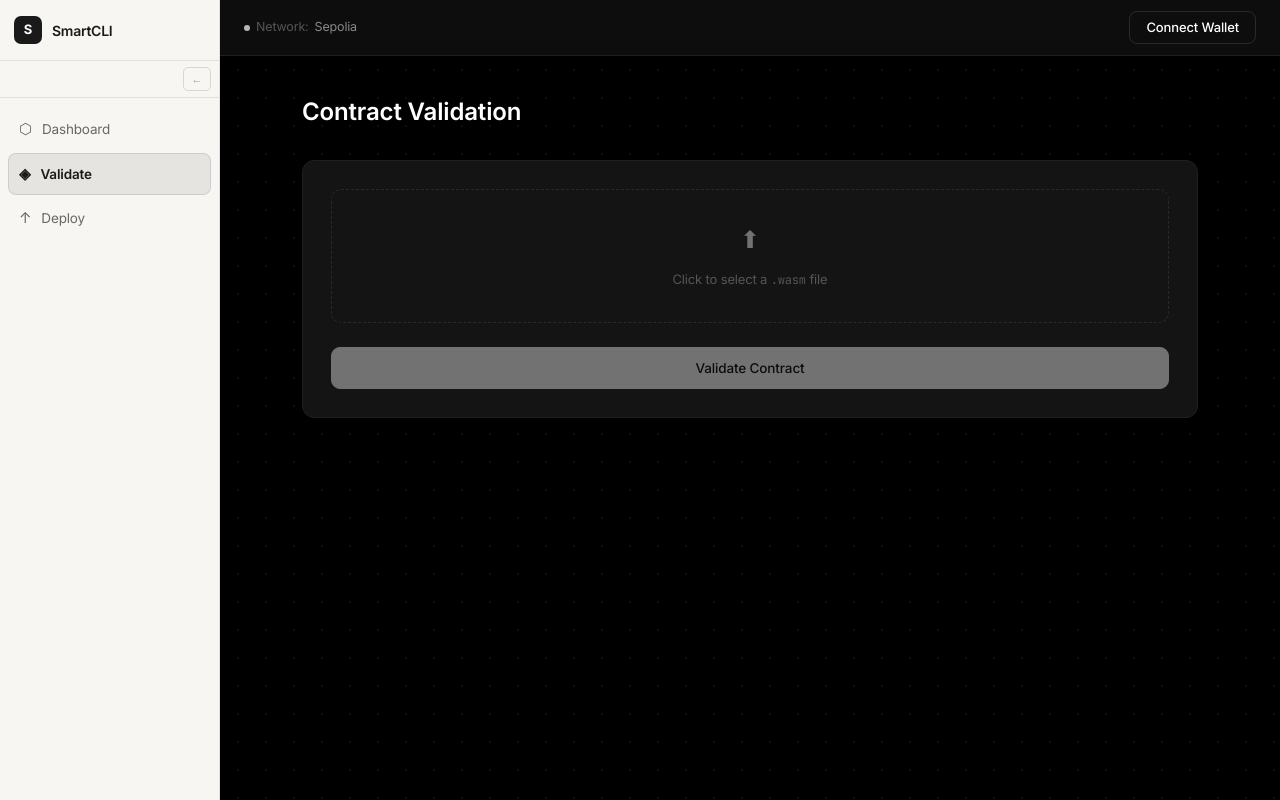
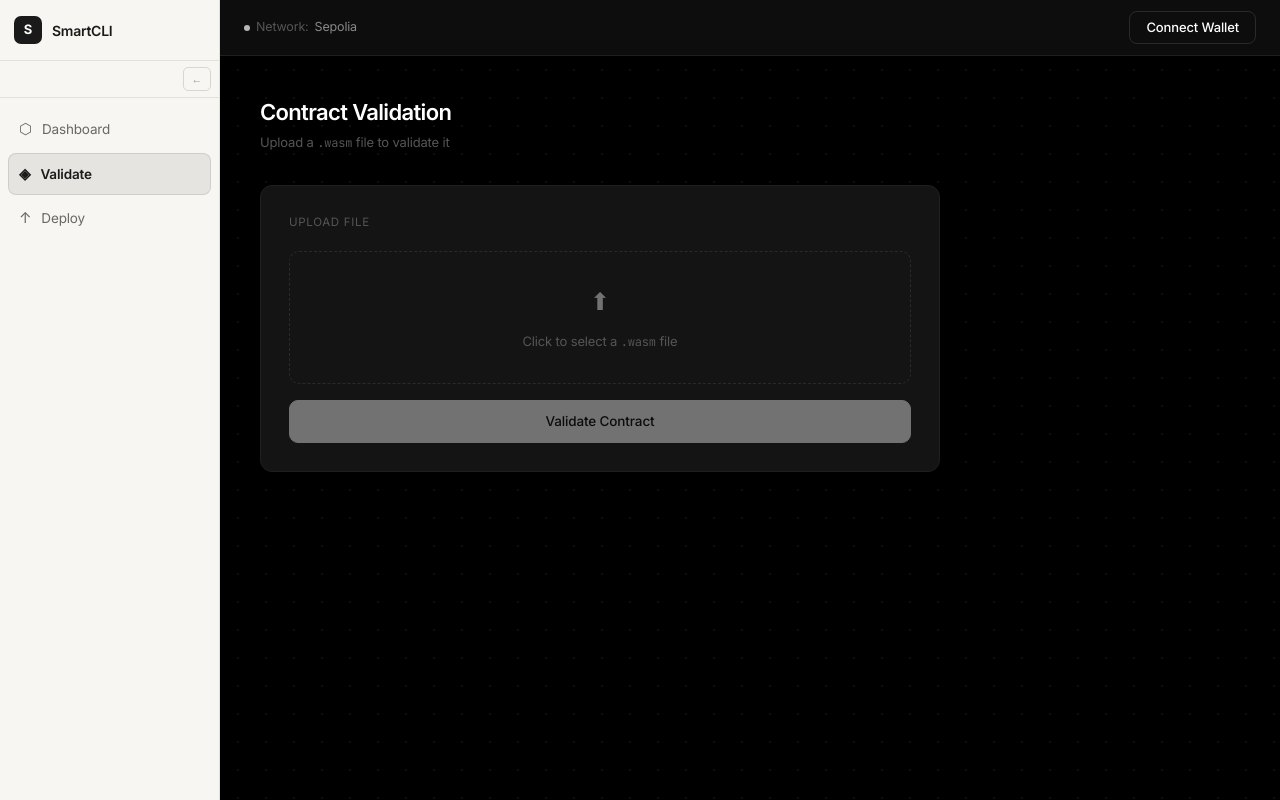
Before and after one commit to JustSid26/SmartContractCLI, a Next.js app in the folder frontend/: page /validate in a window 1280 px wide. Built offline with nearby package versions, Linux system fonts and the light colour scheme.

Commit message:
style: updated ui for validation page

```diff
--- a/frontend/app/validate/page.tsx
+++ b/frontend/app/validate/page.tsx
@@ -15,35 +15,48 @@ export default function ValidatePage() {
 
     const handleValidate = async () => {
         if (!file) return;
-
         setLoading(true);
         setError(null);
         setResult(null);
-
         try {
             const response = await validateContract(file);
             setResult(response);
         } catch (err: any) {
             setError(err.response?.data?.error || "Validation failed");
         }
-
         setLoading(false);
     };
 
     return (
-        <div className="max-w-4xl mx-auto space-y-8">
-            <h2 className="text-2xl font-semibold">Contract Validation</h2>
+        <div style={{ maxWidth: "680px", display: "flex", flexDirection: "column", gap: "32px" }}>
 
-            <Card>
-                <div className="space-y-6">
+            {/* Page title */}
+            <div>
+                <h2
+                    style={{
+                        fontSize: "22px",
+                        fontWeight: 600,
+                        letterSpacing: "-0.03em",
+                        color: "var(--text-primary)",
+                        marginBottom: "4px",
+                    }}
+                >
+                    Contract Validation
+                </h2>
+                <p style={{ fontSize: "13px", color: "var(--text-muted)" }}>
+                    Upload a <span style={{ fontFamily: "'JetBrains Mono', monospace", fontSize: "12px" }}>.wasm</span> file to validate it
+                </p>
+            </div>
+
+            <Card title="Upload File">
+                <div style={{ display: "flex", flexDirection: "column", gap: "16px" }}>
                     <FileUploader file={file} setFile={setFile} />
-
                     <Button
                         onClick={handleValidate}
                         disabled={!file || loading}
                         fullWidth
                     >
-                        {loading ? "Validating..." : "Validate Contract"}
+                        {loading ? "Validating…" : "Validate Contract"}
                     </Button>
                 </div>
             </Card>
```
